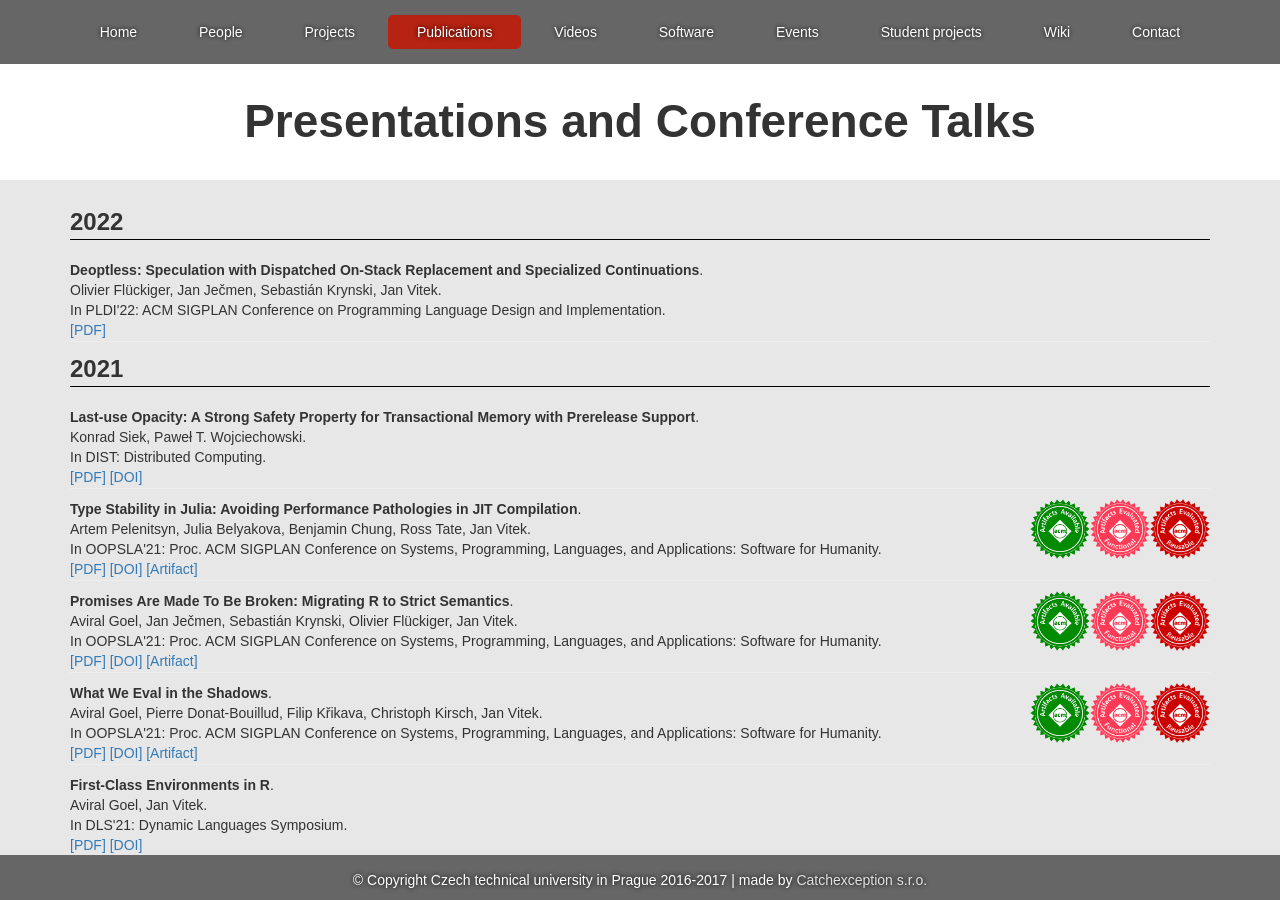
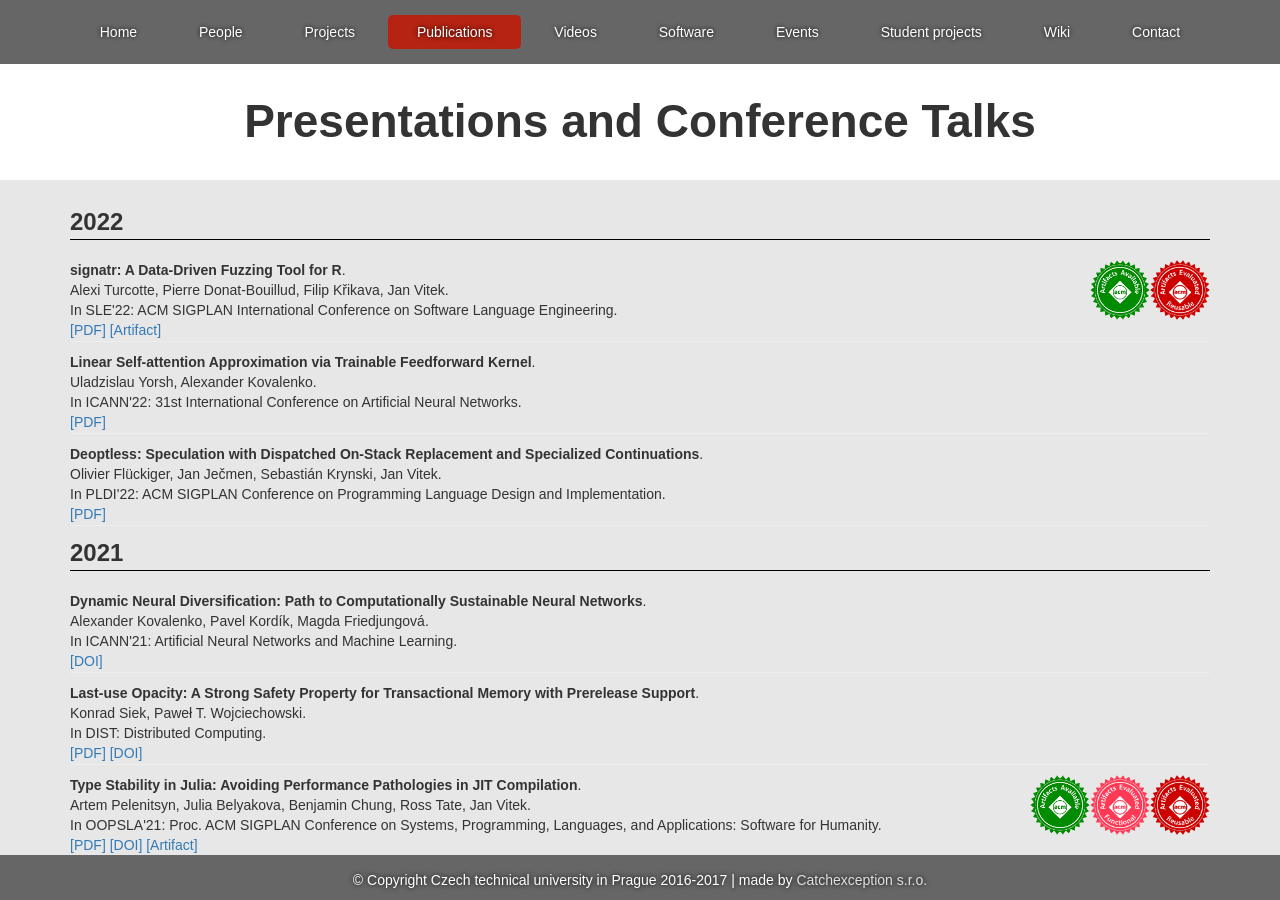
Before and after one commit to PRL-PRG/prl-prg.github.io, a Jekyll site: the page built from publications.md, in a window 1280 px wide and 900 px high. Built offline with Jekyll 4.4.1, drawn with Linux system fonts in a browser that asks for light colours.

Commit message:
Update publications

```diff
--- a/publications.md
+++ b/publications.md
@@ -11,6 +11,34 @@ displayed_years:
 publications:
 
 ##### 2022 #####
+
+ - year: 2022
+   title: "signatr: A Data-Driven Fuzzing Tool for R"
+   authors: "Alexi Turcotte, Pierre Donat-Bouillud, Filip Křikava, Jan Vitek"
+   publication: "ACM SIGPLAN International Conference on Software Language Engineering"
+   short_publication: "SLE'22"
+   badges:
+   - "acm_artifact_available"
+   - "acm_artifact_evaluated_reusable"
+   links:
+   - text: PDF
+     link: https://dl.acm.org/doi/pdf/10.1145/3567512.3567530
+   - text: Artifact
+     link: https://dl.acm.org/do/10.5281/zenodo.7342082/full/
+   grants:
+   - ELE
+   - BC
+
+ - year: 2022
+   title: "Linear Self-attention Approximation via Trainable Feedforward Kernel"
+   authors: "Uladzislau Yorsh, Alexander Kovalenko"
+   publication: "31st International Conference on Artificial Neural Networks"
+   short_publication: "ICANN'22"
+   links:
+   - text: PDF
+     link: https://arxiv.org/pdf/2211.04076.pdf
+   grants:
+   - BC
 
  - year: 2022
    title: "Deoptless: Speculation with Dispatched On-Stack Replacement and Specialized Continuations"
@@ -29,6 +57,17 @@ publications:
    - BC
 
 ##### 2021 #####
+
+ - year: 2021
+   title: "Dynamic Neural Diversification: Path to Computationally Sustainable Neural Networks"
+   authors: "Alexander Kovalenko, Pavel Kordík, Magda Friedjungová"
+   publication: "Artificial Neural Networks and Machine Learning"
+   short_publication: "ICANN'21"
+   links:
+   - text: DOI
+     link: https://doi.org/10.1007/978-3-030-86340-1_19
+   grants:
+   - BC
 
  - year: 2021
    title: "Last-use Opacity: A Strong Safety Property for Transactional Memory with Prerelease Support"
```
